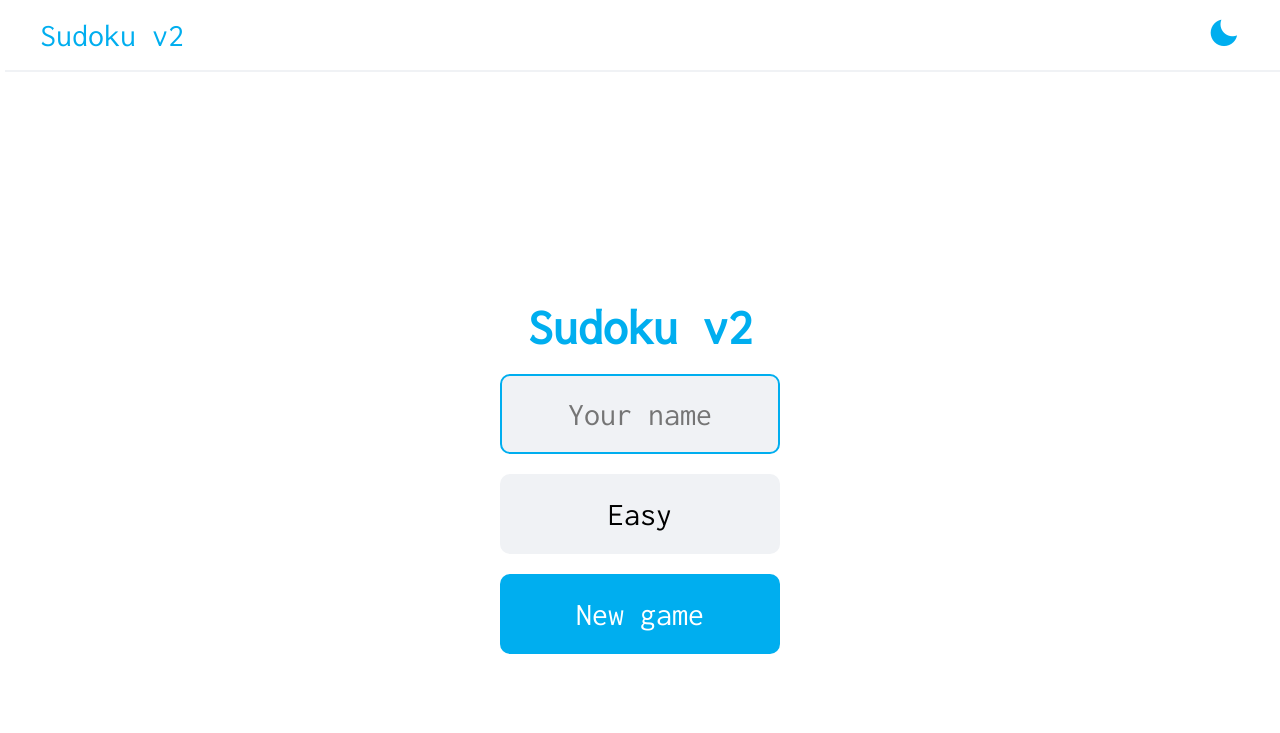
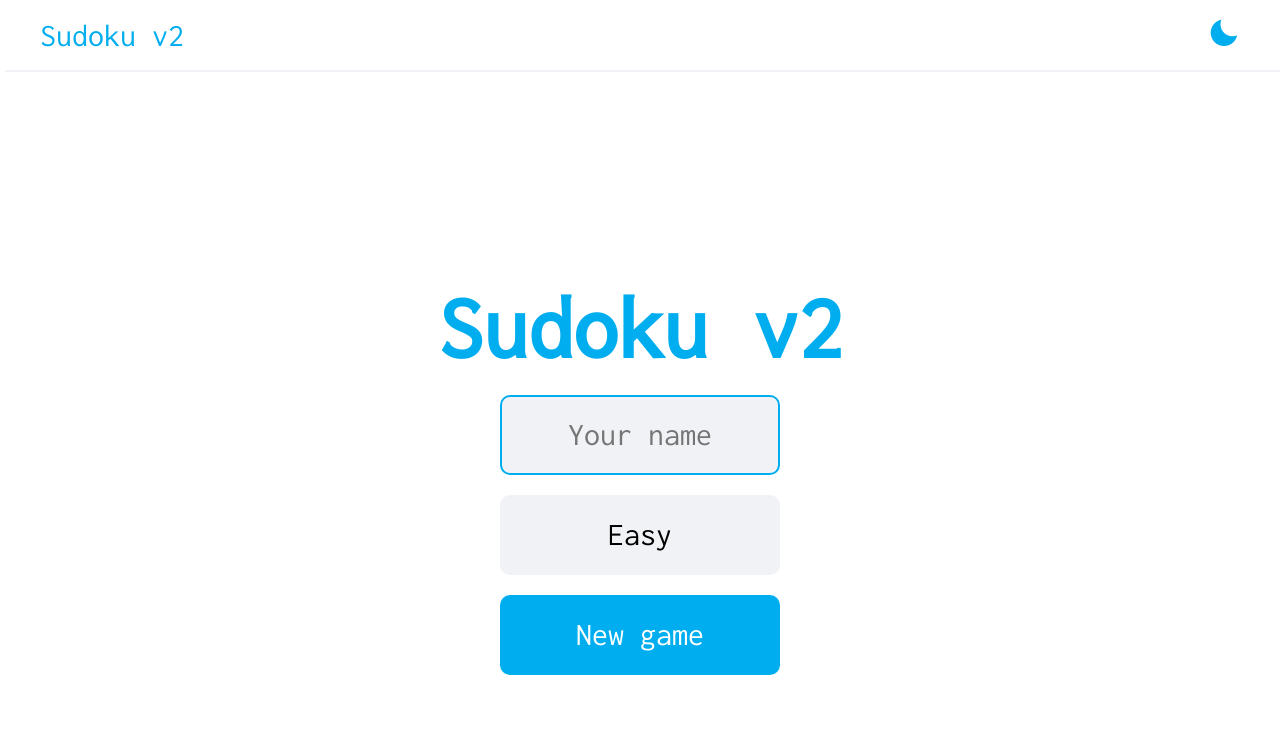
Before and after one commit to DerivedWharf15/Sudoku-Desktop, a plain HTML site: page index.html in a window 1280 px wide. Drawn offline with nearby package versions, Linux system fonts and the light colour scheme.

Commit message:
Update app.css

```diff
--- a/app.css
+++ b/app.css
@@ -445,6 +445,6 @@ nav {
     }
 }
 .heading {
-	font-size: 50px;
+	font-size: 90px;
 	color: var(--blue);
 }
```
